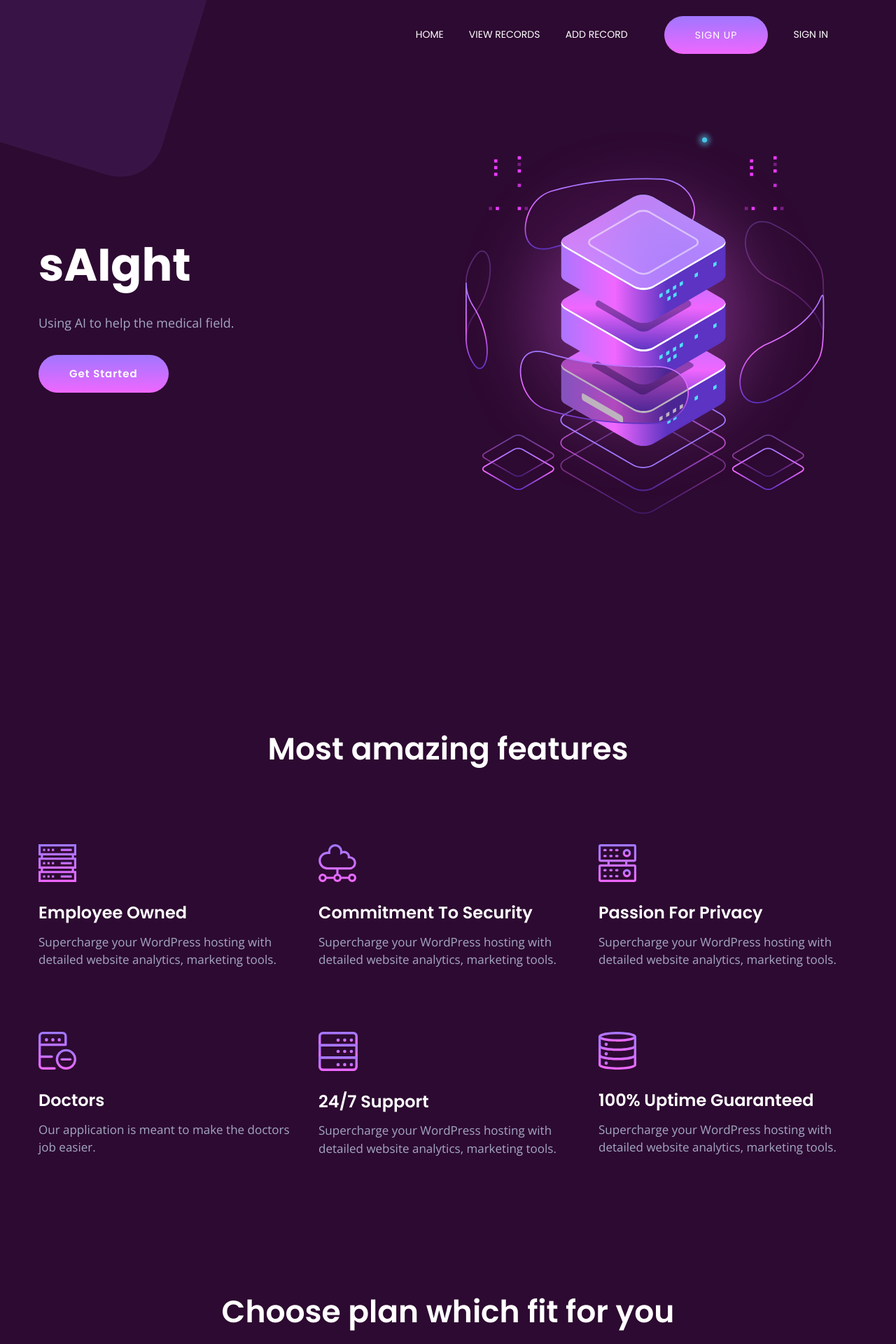
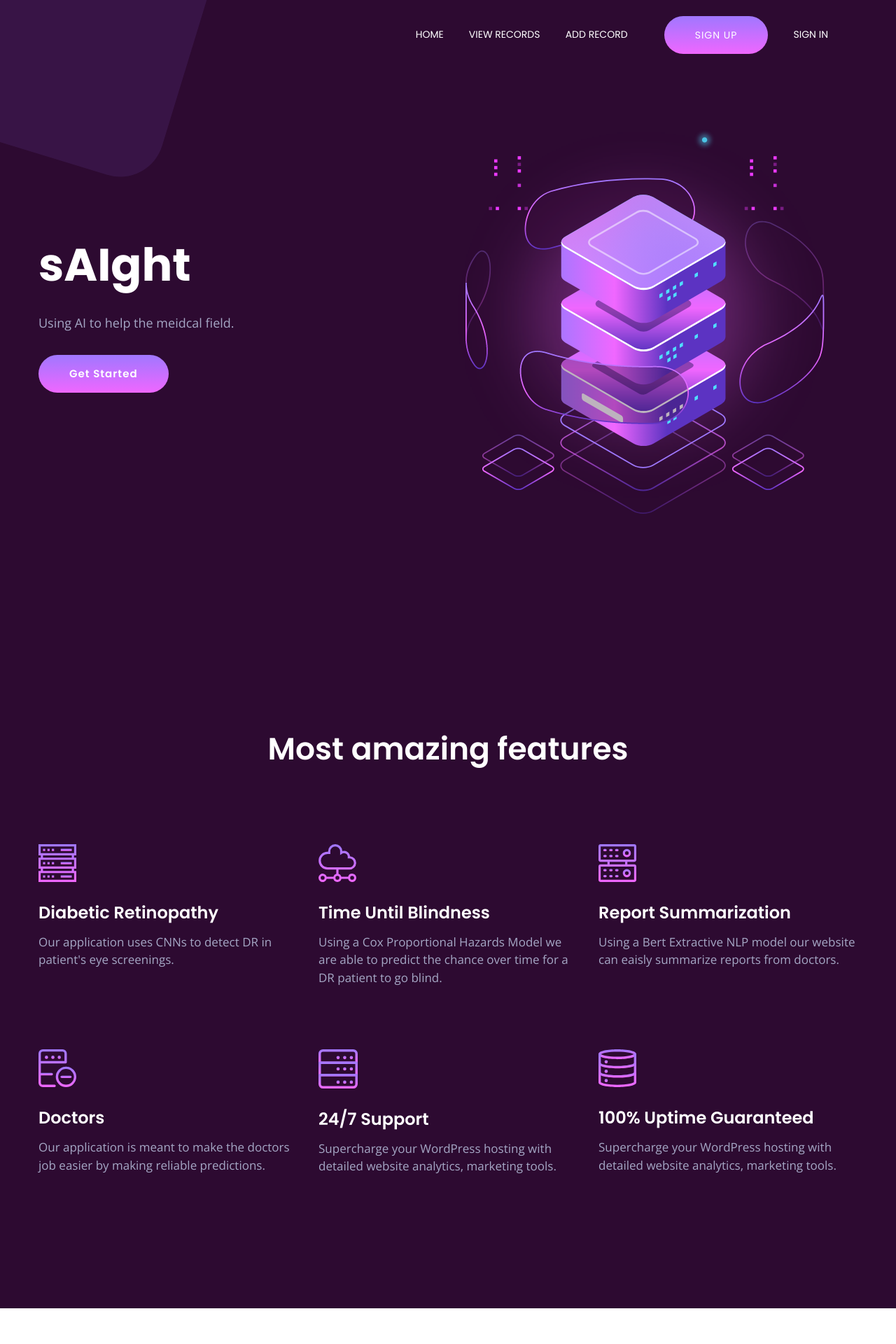
Before and after one commit to TeamDeltaHacks/EyesAIght, a Flask app: page / in a window 1280 px wide. Shown: the top 1920 px of the page at 70% size. Run offline with Flask 2, Linux system fonts and the light colour scheme; some libraries are stand-ins or nearby versions.

Commit message:
Update index.html

```diff
--- a/templates/index.html
+++ b/templates/index.html
@@ -117,7 +117,7 @@
                             <div class="col-xl-5 col-lg-5 col-md-9 ">
                                 <div class="hero__caption">
                                     <h1 data-animation="fadeInLeft" data-delay=".6s ">sAIght</h1>
-                                    <p data-animation="fadeInLeft" data-delay=".8s">Using AI to help the medical field.</p>
+                                    <p data-animation="fadeInLeft" data-delay=".8s">Using AI to help the meidcal field.</p>
                                     <!-- Slider btn -->
                                     <div class="slider-btns">
                                         <!-- Hero-btn -->
@@ -184,8 +184,8 @@
                             <img src="/static/assets/img/icon/services1.svg" alt="">
                         </div>
                         <div class="cat-cap">
-                            <h5><a href="#">Employee Owned</a></h5>
-                            <p>Supercharge your WordPress hosting with detailed website analytics, marketing tools.</p>
+                            <h5><a href="#">Diabetic Retinopathy</a></h5>
+                            <p>Our application uses CNNs to detect DR in patient's eye screenings.</p>
                         </div>
                     </div>
                 </div>
@@ -195,8 +195,8 @@
                             <img src="/static/assets/img/icon/services2.svg" alt="">
                         </div>
                         <div class="cat-cap">
-                            <h5><a href="#">Commitment to Security</a></h5>
-                            <p>Supercharge your WordPress hosting with detailed website analytics, marketing tools.</p>
+                            <h5><a href="#">Time until Blindness</a></h5>
+                            <p>Using a Cox Proportional Hazards Model we are able to predict the chance over time for a DR   patient to go blind.</p>
                         </div>
                     </div>
                 </div>
@@ -206,8 +206,8 @@
                             <img src="/static/assets/img/icon/services3.svg" alt="">
                         </div>
                         <div class="cat-cap">
-                            <h5><a href="#">Passion for Privacy</a></h5>
-                            <p>Supercharge your WordPress hosting with detailed website analytics, marketing tools.</p>
+                            <h5><a href="#">Report Summarization</a></h5>
+                            <p>Using a Bert Extractive NLP model our website can eaisly summarize reports from doctors.</p>
                         </div>
                     </div>
                 </div>
@@ -218,7 +218,7 @@
                         </div>
                         <div class="cat-cap">
                             <h5><a href="#">Doctors</a></h5>
-                            <p>Our application is meant to make the doctors job easier.</p>
+                            <p>Our application is meant to make the doctors job easier by making reliable predictions.</p>
                         </div>
                     </div>
                 </div>
@@ -248,7 +248,7 @@
         </div>
     </section>
     <!-- Services End -->
-    <!--? Pricing Card Start -->
+    <!--
     <section class="pricing-card-area fix">
         <div class="container">
             <div class="row justify-content-center">
@@ -329,7 +329,7 @@
             </div>
         </div>
     </section>
-    <!-- Pricing Card End -->
+   -->
     <!--? About-1 Area Start -->
     <div class="about-area1 section-padding40">
         <div class="container">
@@ -344,13 +344,13 @@
                     <div class="about-caption ">
                         <!-- Section Tittle -->
                         <div class="section-tittle section-tittle2 mb-30">
-                            <h2>Global server location</h2>
+                            <h2>Diabetic Retinopathy</h2>
                         </div>
-                        <p class="mb-40">Supercharge your WordPress hosting with detailed website analytics, marketing tools. Our experts are just part of the reason Bluehost is the ideal home for your WordPress website. We're here to help you succeed!</p>
+                        <p class="mb-40">Diabetic retinopathy is the leading cause of blindness and is estimated to affect 347 million people worldwide. </p>
                         <ul>
                             <li>
                                 <img src="/static/assets/img/icon/right.svg" alt="">
-                                <p>WordPress hosting with detailed website</p>
+                                <p>40% of Americans with diabetes have some stage of DR</p>
                             </li>
                             <li>
                                 <img src="/static/assets/img/icon/right.svg" alt="">
```
